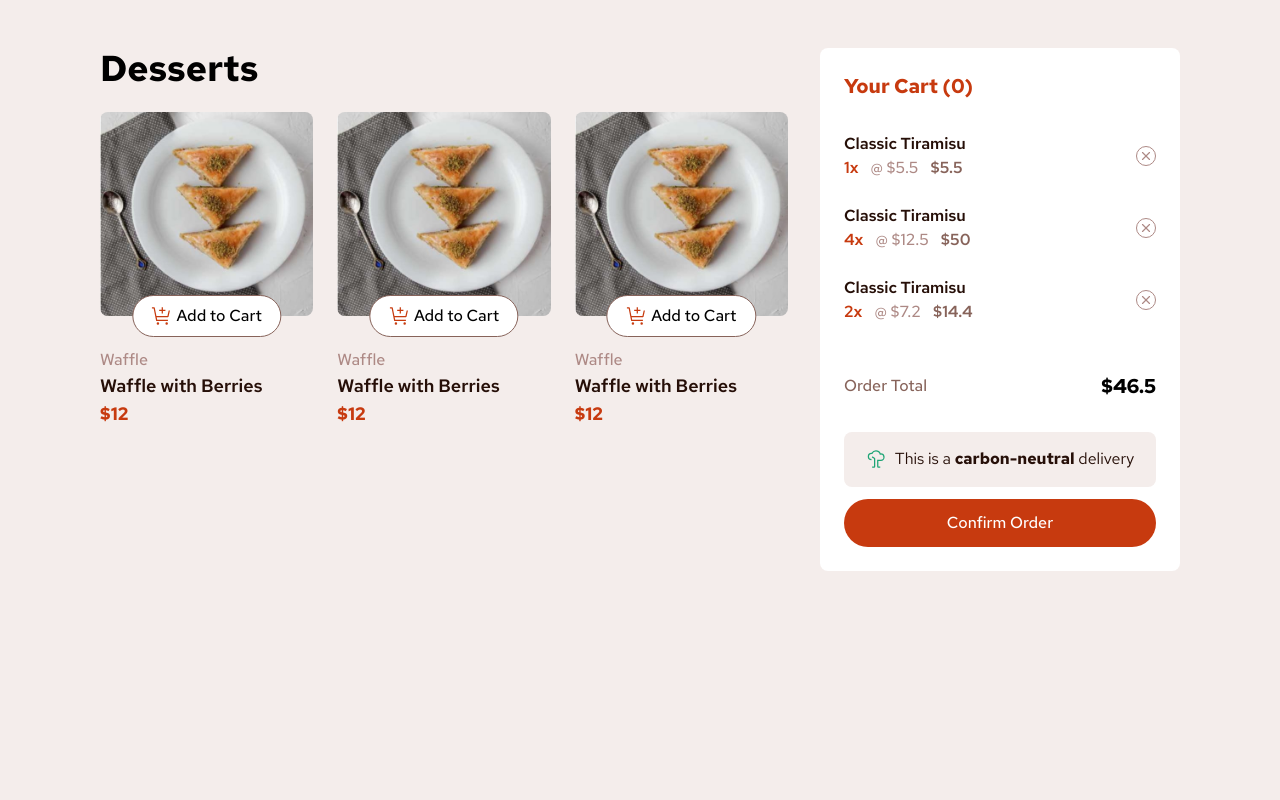
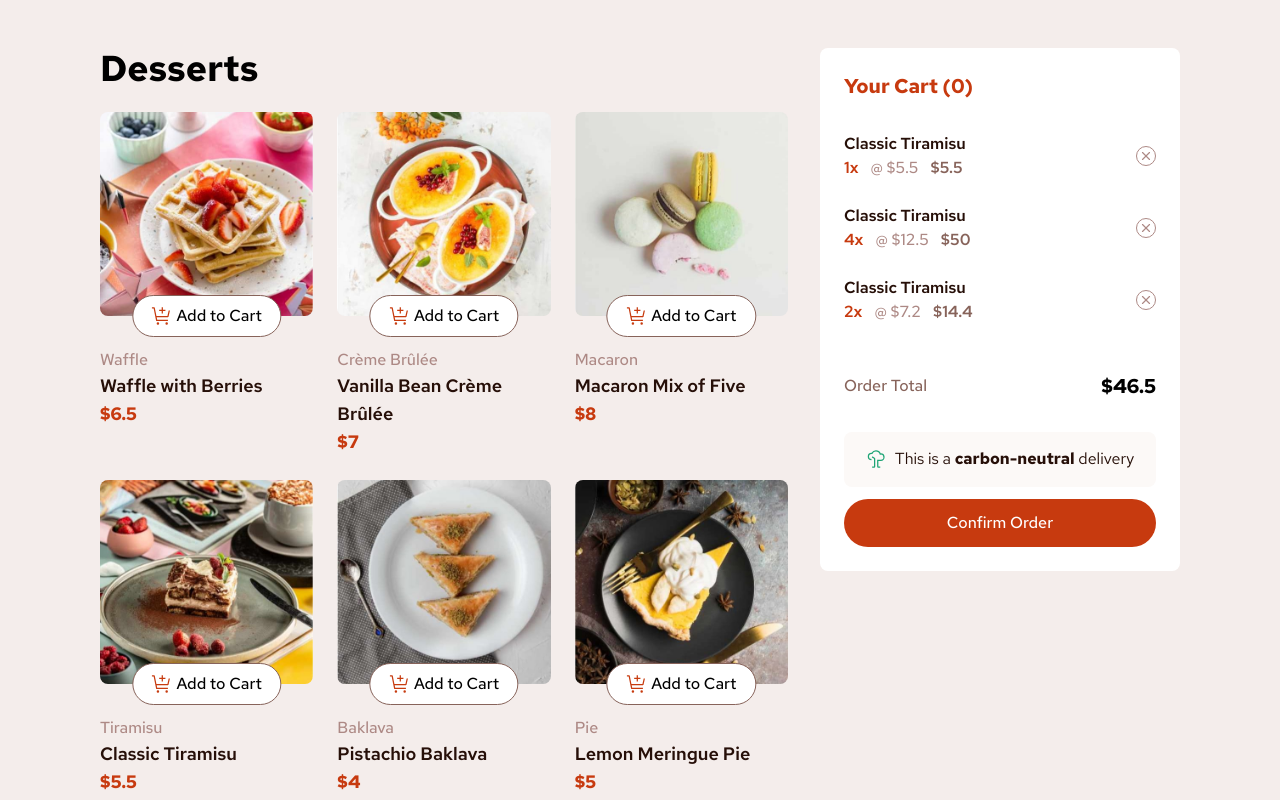
Before and after one commit to NitiemaAllassane/dessert-app, a React (Vite) app: page / in a window 1280 px wide. Shown: the top 800 px of the page. Built offline with nearby package versions, Linux system fonts and the light colour scheme; a web font is replaced by a local one.

Commit message:
Create Confirmation modal components

```diff
--- a/src/App.tsx
+++ b/src/App.tsx
@@ -1,52 +1,36 @@
 import DessertCard from "./components/DessertCard";
 import Cart from "./components/Cart";
+// import ConfirmationModal from "./components/ConfirmationModal";
+import data from '../data.json';
 
 
 function App() {
     return (
-        <main className="bg-(--rose-100) min-h-dvh py-12">
+        <main className="relative bg-(--rose-100) min-h-dvh py-12">
             <div className="container flex flex-col lg:flex-row gap-8">
                 <div className="list">
                     <h1 className="text-4xl font-bold mb-6">Desserts</h1>
                     <div className="grid sm:grid-cols-2 xl:grid-cols-3 gap-12 sm:gap-6">
-                        <DessertCard
+                        {data.map((dessert) => (
+                            <DessertCard
                             image={{
-                                mobile: "/assets/images/image-baklava-mobile.jpg",
-                                tablet: "/assets/images/image-baklava-tablet.jpg",
-                                desktop: "/assets/images/image-baklava-desktop.jpg",
+                                mobile: dessert.image.mobile,
+                                tablet: dessert.image.tablet,
+                                desktop: dessert.image.desktop,
                             }}
-                            category="Waffle"
-                            name="Waffle with Berries"
-                            price={12}
+                            category={dessert.category}
+                            name={dessert.name}
+                            price={dessert.price}
                         />
-
-                        <DessertCard
-                            image={{
-                                mobile: "/public/assets/images/image-baklava-mobile.jpg",
-                                tablet: "/public/assets/images/image-baklava-tablet.jpg",
-                                desktop: "/public/assets/images/image-baklava-desktop.jpg",
-                            }}
-                            category="Waffle"
-                            name="Waffle with Berries"
-                            price={12}
-                        />
-
-                        <DessertCard
-                            image={{
-                                mobile: "/public/assets/images/image-baklava-mobile.jpg",
-                                tablet: "/public/assets/images/image-baklava-tablet.jpg",
-                                desktop: "/public/assets/images/image-baklava-desktop.jpg",
-                            }}
-                            category="Waffle"
-                            name="Waffle with Berries"
-                            price={12}
-                        />
+                        ))}
                     </div>
                 </div>
                 <div className="basket">
                     <Cart  />
                 </div>
             </div>
+
+            {/* <ConfirmationModal  /> */}
         </main>
     )
 }
--- a/src/components/Cart.tsx
+++ b/src/components/Cart.tsx
@@ -1,5 +1,6 @@
 import emptyImage from '../../public/assets/images/illustration-empty-cart.svg';
 import carbobIcon from '../../public/assets/images/icon-carbon-neutral.svg'
+import PrimaryButton from './PrimaryButton';
 import { X } from 'lucide-react';
 
 interface CartItemProps {
@@ -48,7 +49,7 @@ function CartItem({name, price, quantity}: CartItemProps) {
 }
 
 
-function OrderTotal({ value }: { value: number}) {
+export function OrderTotal({ value }: { value: number}) {
     return (
         <div className='flex items-center justify-between'>
             <h3 className='text-(--rose-500) font-medium'>
@@ -61,28 +62,17 @@ function OrderTotal({ value }: { value: number}) {
     )
 }
 
-function ConfirmButton() {
-    return (
-        <button
-            className='bg-(--red) inline-block w-full p-3
-            rounded-full text-white font-medium cursor-pointer'
-        >
-            Confirm Order
-        </button>
-    )
-}
-
 
 function Cart() {
     return (
-        <aside className='bg-white lg:w-90 p-6 rounded-lg'>
+        <aside className='lg:sticky lg:top-12 bg-white lg:w-90 p-6 rounded-lg'>
             <div>
                 <h2 className='text-xl text-(--red) font-bold mb-8'>
                     Your Cart (0)
                 </h2>
                 {/* <EmptyState  /> */}
 
-                <section>
+                <div>
                     <div className='grid grid-cols-1 gap-6 mb-12'>
                         <CartItem
                             name='Classic Tiramisu'
@@ -109,7 +99,7 @@ function Cart() {
 
                     <article
                         className='flex items-center justify-center gap-2
-                        bg-(--rose-100) p-4 rounded-lg mb-3'
+                        bg-(--rose-50) p-4 rounded-lg mb-3'
                     >
                         <figure>
                             <img src={carbobIcon} alt="Icon Carbon neutral" />
@@ -118,9 +108,9 @@ function Cart() {
                             This is a <strong>carbon-neutral</strong> delivery
                         </p>
                     </article>
-                </section>
 
-                <ConfirmButton  />
+                    <PrimaryButton content='Confirm Order'  />
+                </div>
             </div>
         </aside>
     )
--- /dev/null
+++ b/src/components/ConfirmationModal.tsx
@@ -0,0 +1,106 @@
+import checkIcon from '../../public/assets/images/icon-order-confirmed.svg'
+import thumnailTest from '../../public/assets/images/image-brownie-thumbnail.jpg'
+import PrimaryButton from './PrimaryButton';
+import { OrderTotal } from './Cart';
+
+interface ConfirmationItemProps {
+    thumnail: string;
+    name: string;
+    quantity: number;
+    price: number;
+}
+
+function ConfirmationItem({
+    thumnail,
+    name,
+    quantity,
+    price
+}: ConfirmationItemProps
+) {
+    return (
+        <article className='flex items-center justify-between'>
+            <div className='flex items-center gap-3'>
+                <figure className='w-12 h-12 rounded-lg overflow-hidden'>
+                    <img
+                        src={thumnail}
+                        alt="Test"
+                        className='w-full h-full object-cover'
+                    />
+                </figure>
+                <div>
+                    <h3 className='font-semibold text-(--rose-900) mb-0.5'>{name}u</h3>
+                    <p className='flex items-center gap-4'>
+                        <span className='font-semibold text-(--red)'>{quantity}x</span>
+                        <span className='font-medium text-(--rose-500)'>@ ${price}</span>
+                    </p>
+                </div>
+            </div>
+
+            <span className='font-semibold text-(--rose-500)'>${price * quantity}</span>
+        </article>
+    )
+}
+
+function ConfirmationModal() {
+    return (
+        <>
+            <div className='fixed top-0 left-0 w-full h-full bg-black/45'>
+                <article
+                    className='z-50 absolute top-1/2 left-1/2 -translate-x-1/2 -translate-y-1/2
+                    bg-white w-120 p-6 rounded-lg'
+                >
+                    <div>
+                        <figure className='mb-6'>
+                            <img
+                                src={checkIcon}
+                                alt="Icon order confirmed"
+                            />
+                        </figure>
+
+                        <div className='mb-8'>
+                            <h1 className='text-4xl font-bold text-(--rose-900) mb-1'>
+                                Order Confirmed
+                            </h1>
+                            <p className='text-(--rose-500) font-medium'>
+                                We hope you enjoy your food !
+                            </p>
+                        </div>
+
+                        <div className='bg-(--rose-50) p-4 rounded-lg'>
+                            <div className='flex flex-col gap-6 mb-4'>
+                                <ConfirmationItem
+                                    thumnail={thumnailTest}
+                                    name='Classic Tiramisu'
+                                    price={7.00}
+                                    quantity={1}
+                                />
+
+                                <ConfirmationItem
+                                    thumnail={thumnailTest}
+                                    name='Classic Tiramisu'
+                                    price={12.30}
+                                    quantity={8}
+                                />
+
+                                <ConfirmationItem
+                                    thumnail={thumnailTest}
+                                    name='Classic Tiramisu'
+                                    price={22.50}
+                                    quantity={7}
+                                />
+                            </div>
+
+                            <OrderTotal
+                                value={90}
+                            />
+                        </div>
+
+                        <PrimaryButton content="Start New Order" />
+                    </div>
+                </article>
+            </div>
+        </>
+    )
+}
+
+export default ConfirmationModal;
--- /dev/null
+++ b/src/components/PrimaryButton.tsx
@@ -0,0 +1,13 @@
+
+function PrimaryButton({ content }: { content: string}) {
+    return (
+        <button
+            className='bg-(--red) inline-block w-full p-3
+            rounded-full text-white font-medium cursor-pointer'
+        >
+            {content}
+        </button>
+    )
+}
+
+export default PrimaryButton
```
